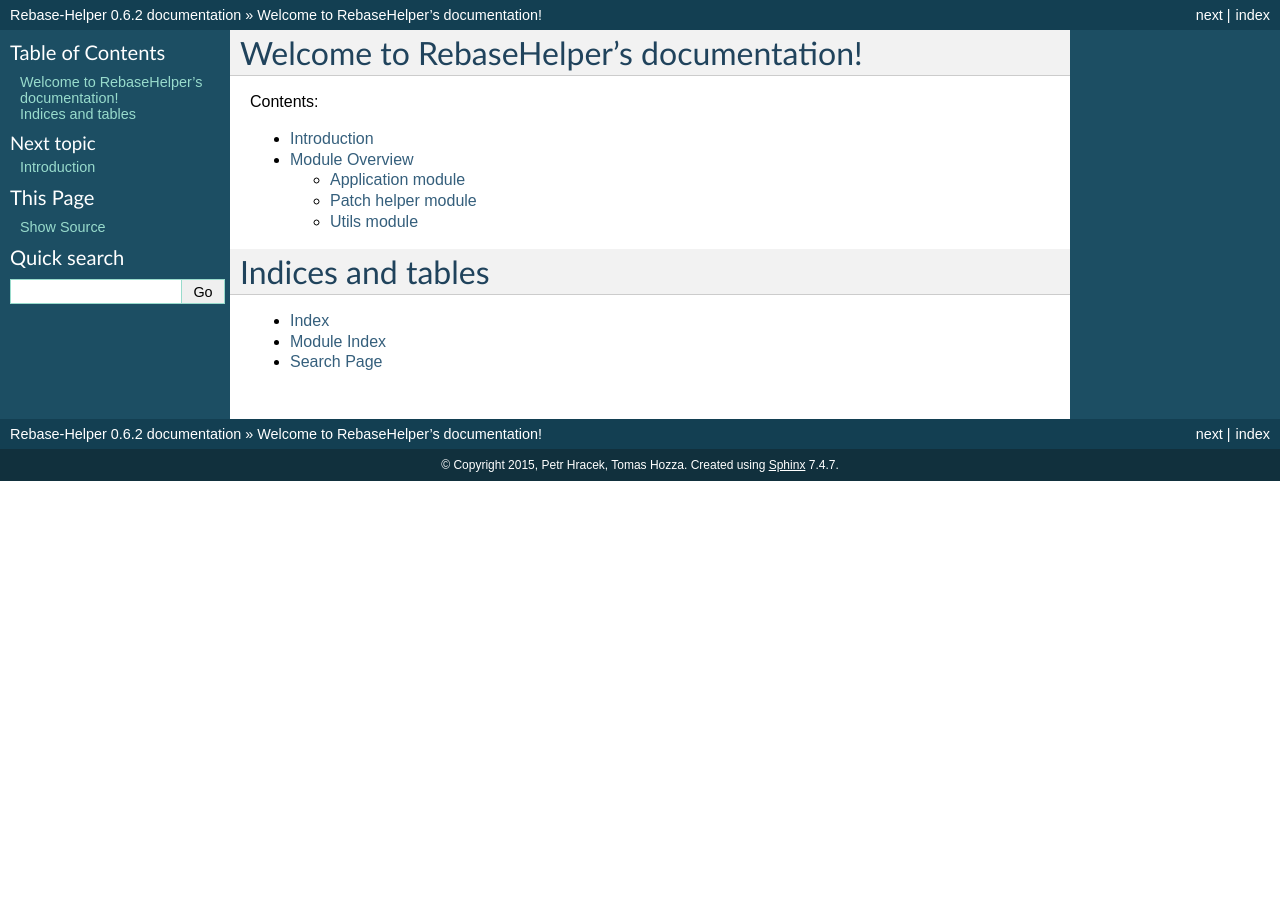
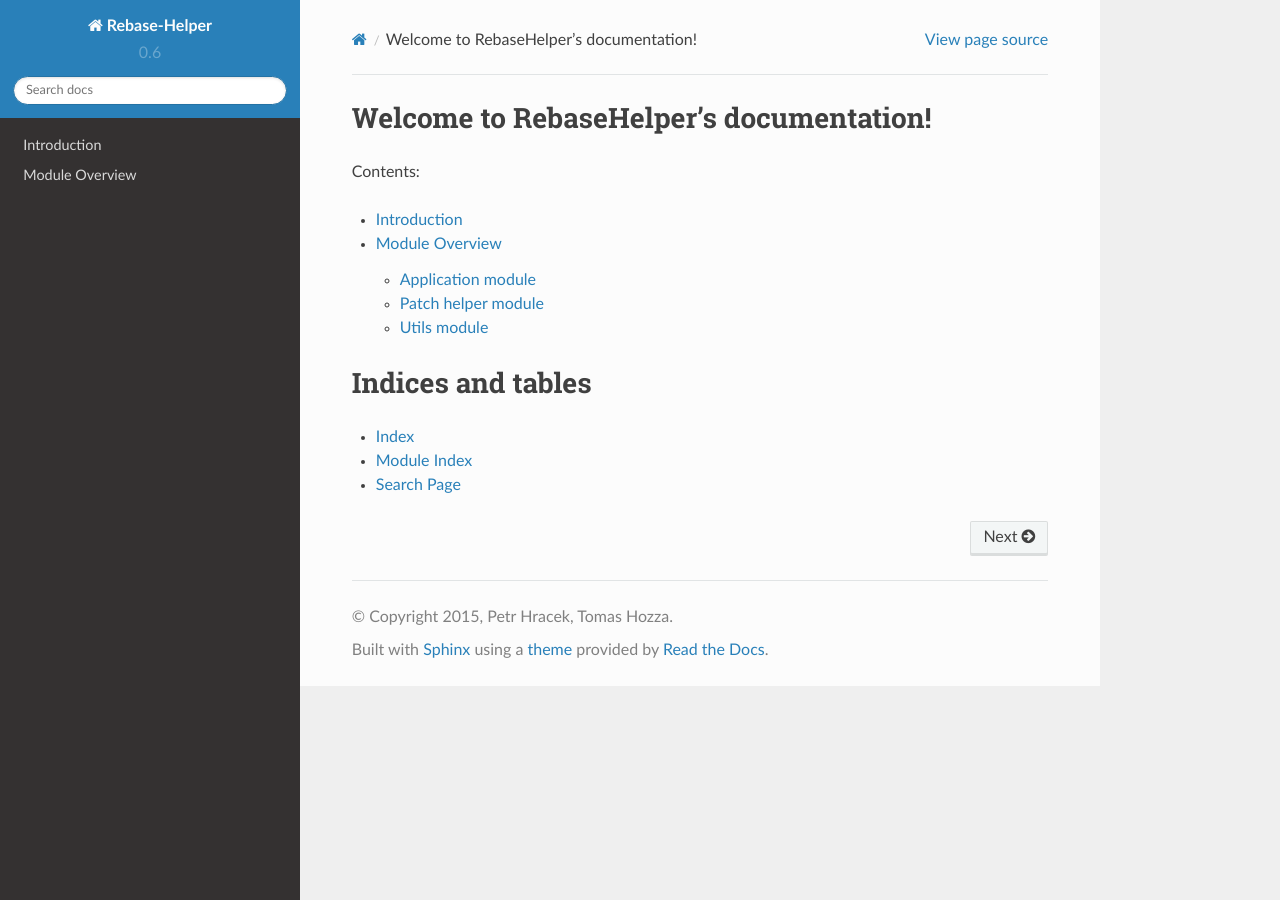
Before and after one commit to rebase-helper/rebase-helper, a Sphinx documentation site: the page built from docs/index.rst, in a window 1280 px wide. Built offline with Sphinx 7.4.7 and the Read the Docs theme 2.0.0, drawn with Linux system fonts in a browser that asks for light colours.

Commit message:
Use readthedocs theme for local documentation builds

```diff
--- a/docs/conf.py
+++ b/docs/conf.py
@@ -23,6 +23,13 @@ rebase_helper_dir = os.path.abspath('..')
 sys.path.insert(0, rebase_helper_dir)
 
 from rebasehelper import version as rh_version
+
+# Determine if this script is running inside RTD build environment
+on_rtd = os.environ.get('READTHEDOCS', None) == 'True'
+
+if not on_rtd:
+    # Use RTD theme when building locally
+    import sphinx_rtd_theme
 
 
 # -- General configuration ------------------------------------------------
@@ -109,7 +116,7 @@ pygments_style = 'sphinx'
 
 # The theme to use for HTML and HTML Help pages.  See the documentation for
 # a list of builtin themes.
-html_theme = 'default'
+html_theme = 'default' if on_rtd else 'sphinx_rtd_theme'
 
 # Theme options are theme-specific and customize the look and feel of a theme
 # further.  For a list of options available for each theme, see the
@@ -117,7 +124,7 @@ html_theme = 'default'
 #html_theme_options = {}
 
 # Add any paths that contain custom themes here, relative to this directory.
-#html_theme_path = []
+html_theme_path = [] if on_rtd else [sphinx_rtd_theme.get_html_theme_path()]
 
 # The name for this set of Sphinx documents.  If None, it defaults to
 # "<project> v<release> documentation".
```
